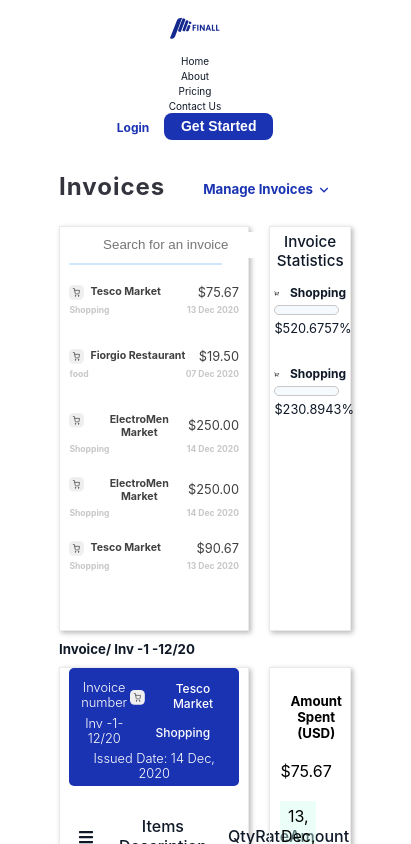
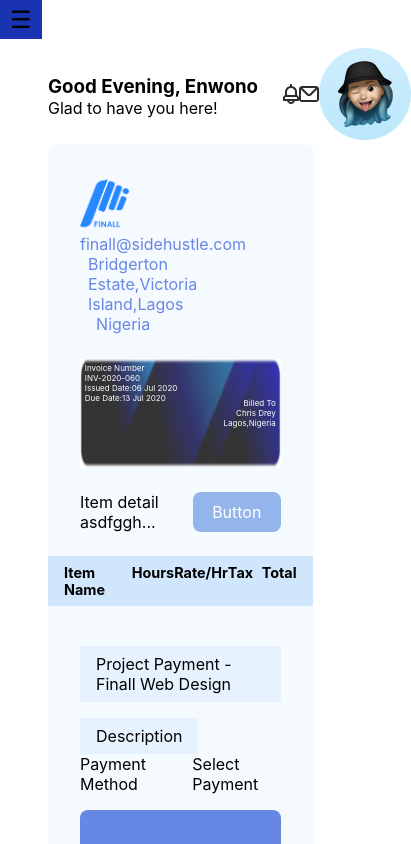
Before and after one commit to FinallNg/finall_frontend, a React (Create React App) app: page /invoices in a window 390 px wide. Shown: the top 844 px of the page, 411 px wide, since content can reach past the window. Built offline with nearby package versions, Linux system fonts and the light colour scheme.

Commit message:
revoice nav,bp check

```diff
--- a/src/App.css
+++ b/src/App.css
@@ -22,6 +22,18 @@
   --finall2: #1a33b2;
   --finall3: #6787e4;
   --white: #ffffff;
+}
+
+.revoice-section nav{
+  display: flex;
+  justify-content: space-between;
+  align-items: center;
+}
+.revoice-icons{
+  align-items: center;
+  display: flex;
+  width: 20%;
+  justify-content: space-between;
 }
 
 
--- a/src/Components/Dashboard/Invoices/ID-INVOICE/idinvoice.js
+++ b/src/Components/Dashboard/Invoices/ID-INVOICE/idinvoice.js
@@ -4,7 +4,23 @@
 import ellipse from '../../../../assets/Ellipse.png'
 import message from '../../../../assets/email.png'
 import logo from '../../../../assets/logo.png'
-const Revoice = () => {
+
+export const IntroNav =()=>{
+  return (
+  <nav>
+  <div>
+    <h1>Good Evening, Enwono</h1>
+    <p> Glad to have you here!</p>
+  </div>
+  <div class='revoice-icons'>
+    <span><img src={bell} alt='bell-icon'/> </span>
+    <span> <img src={message} alt='bell-icon'/> </span>
+    <span><img src={ellipse} alt='bell-icon'/> </span>
+  </div>
+  </nav>)
+}
+
+export const Revoice = () => {
 
   const invoiceNo ='INV-2020-060'
   const issueDate = '06 Jul 2020'
@@ -13,21 +29,10 @@
   const billToAddress = 'Lagos,Nigeria'
   return (
     <section class='revoice-section'>
-    <nav>
-    <div>
-      <h1>Good Evening, Enwono</h1>
-      <p> Glad to have you here!</p>
-    </div>
-    <div>
-      <span><img src={bell} alt='bell-icon'/> </span>
-      <span> <img src={message} alt='bell-icon'/> </span>
-      <span><img src={ellipse} alt='bell-icon'/> </span>
-    </div>
-    </nav>
-
+  <IntroNav/>
     <div class='revoice-lower'>
        <main className='revoice-main'>
-      <div class='revoice-main-intro'>
+      <div class='revoice-main-intro txt-reduce'>
       <div>
       <img src={logo} alt='logo' class='revoice-logo'/>
       <p>finall@sidehustle.com</p>
@@ -87,5 +92,3 @@
     </section>
   )
 }
-
-export default Revoice
--- a/src/Components/Dashboard/Invoices/ID-INVOICE/revoice.css
+++ b/src/Components/Dashboard/Invoices/ID-INVOICE/revoice.css
@@ -5,7 +5,7 @@
    border-radius: .5em;
    display: flex;
    flex-direction: column;
-   gap: 1em;
+   gap: 1.5em;
 }
 .revoice-section{
    margin-left: 200px;
@@ -14,10 +14,6 @@
    --lowerblue:#cfe6fc37;
    padding: 1em;
 
-}
-.revoice-section nav{
-   display: flex;
-   justify-content: space-between;
 }
 .revoice-lower{
    display: flex;
@@ -45,6 +41,7 @@
 display: flex;
 justify-content: space-between;
 padding:  .6em;
+font-size: .9em;
 }
 .r-i-c-1{
    display: flex;
@@ -66,10 +63,14 @@
    background-color: var(--paleblue);
    padding: .5em 1.2em;
    border-radius: .5em;
+   cursor:pointer;
+}
+.revoice-details button:hover{
+   opacity:.4
 }
 .revoice-mid-head{
    display: grid;
-   grid-template-columns: 1fr .7fr .7fr .7fr .7fr;
+   grid-template-columns: 1fr .5fr .5fr .5fr .5fr;
    justify-content: space-between;
    background:#CFE6FC;
    margin-left: -2em;
@@ -108,8 +109,27 @@
 .revoice-mid{
    position: relative;
 }
+
 @media (max-width:700px) {
    .revoice-section{
       margin: 2em;
    }
+   .revoice-main-intro{
+      flex-direction: column;
+   }
+   .revoice-main{
+      width: 100%;
+   }
+   .revoice-blue-card{
+      width: 100%
+   }
+   .revoice-invoice-card{
+      font-size: .5em;
+   }
 }
+@media(max-width:768px){
+   .txt-reduce{
+      font-size: 1rem;
+   }
+
+}
--- a/src/NewApp.js
+++ b/src/NewApp.js
@@ -14,7 +14,7 @@
 import Transactions from './Components/Dashboard/Transactions/Transactions'
 import Analytics from "./Components/Dashboard/Analytics/Analytics";
 import ConnectBank from "./Components/Dashboard/ConnectBank/ConnectBank";
-import Revoice from "./Components/Dashboard/Invoices/ID-INVOICE/idinvoice";
+import {Revoice} from "./Components/Dashboard/Invoices/ID-INVOICE/idinvoice";
 
 
 
--- a/src/index.js
+++ b/src/index.js
@@ -7,7 +7,7 @@
 const root = ReactDOM.createRoot(document.getElementById('root'));
 root.render(
   <React.StrictMode>
-     <App />
-     {/* <NewApp /> */}
+     {/* <App />  */}
+     <NewApp />
   </React.StrictMode>
 );
```
